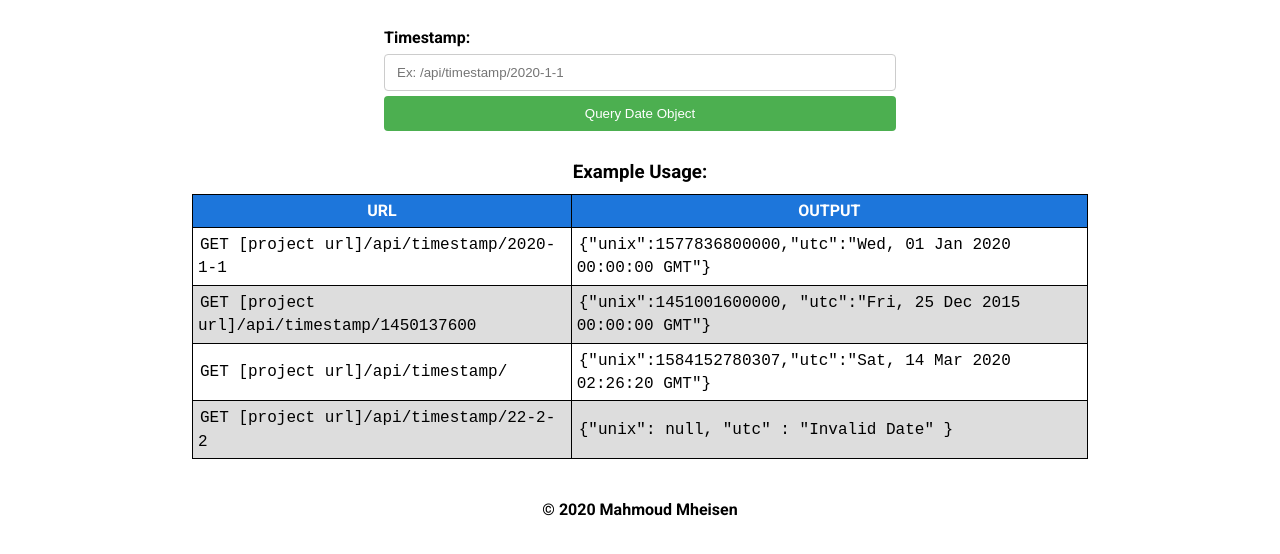
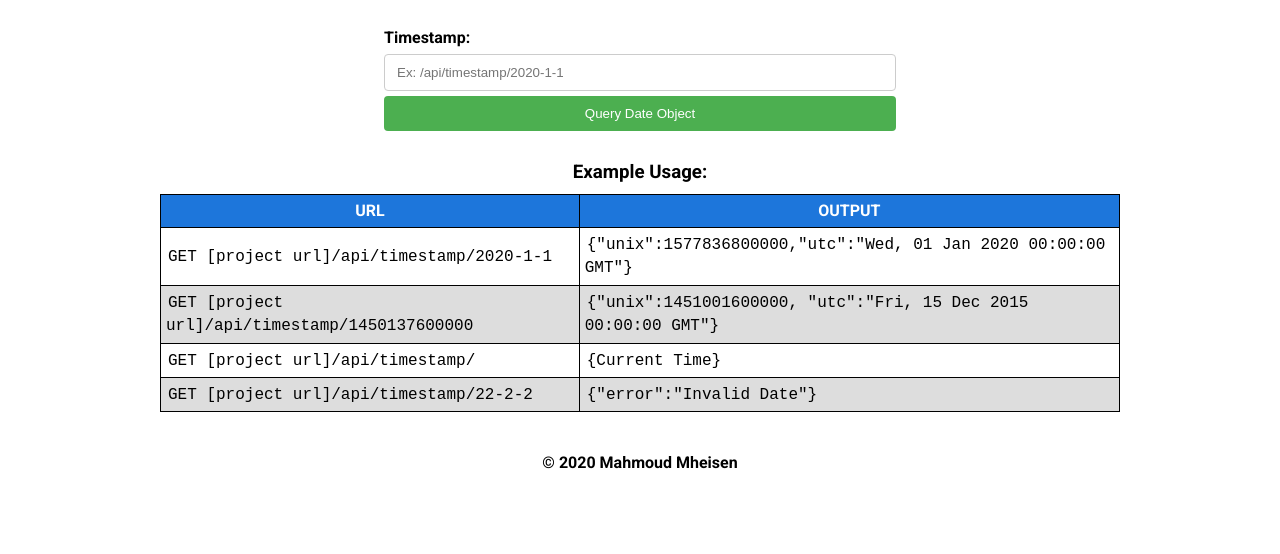
Before and after one commit to mahmoudmheisen91/TimestampMicroservice, a website: page views/index.html in a window 1280 px wide. Shown: the part 88-642 px from the top of the page. Drawn offline with Linux system fonts and the light colour scheme; files that its build step writes are made by us from their sources.

Commit message:
implement user stories

```diff
--- a/public/style.css
+++ b/public/style.css
@@ -73,7 +73,7 @@ form > #submit:hover {
 
 /* Start Table Styling */
 table.center {
-  width: 70%;
+  width: 75%;
   margin-left: auto;
   margin-right: auto;
   margin-top: 10px;
--- a/views/index.html
+++ b/views/index.html
@@ -63,25 +63,23 @@
         </td>
       </tr>
       <tr>
-        <td><code>GET [project url]/api/timestamp/1450137600</code></td>
+        <td><code>GET [project url]/api/timestamp/1450137600000</code></td>
         <td>
           <code
-            >{"unix":1451001600000, "utc":"Fri, 25 Dec 2015 00:00:00 GMT"}</code
+            >{"unix":1451001600000, "utc":"Fri, 15 Dec 2015 00:00:00 GMT"}</code
           >
         </td>
       </tr>
       <tr>
         <td><code>GET [project url]/api/timestamp/</code></td>
         <td>
-          <code
-            >{"unix":1584152780307,"utc":"Sat, 14 Mar 2020 02:26:20 GMT"}</code
-          >
+          <code>{Current Time}</code>
         </td>
       </tr>
       <tr>
         <td><code>GET [project url]/api/timestamp/22-2-2</code></td>
         <td>
-          <code>{"unix": null, "utc" : "Invalid Date" }</code>
+          <code>{"error":"Invalid Date"}</code>
         </td>
       </tr>
     </table>
```
Also changed, not shown: server.js (+12 -5 lines).
